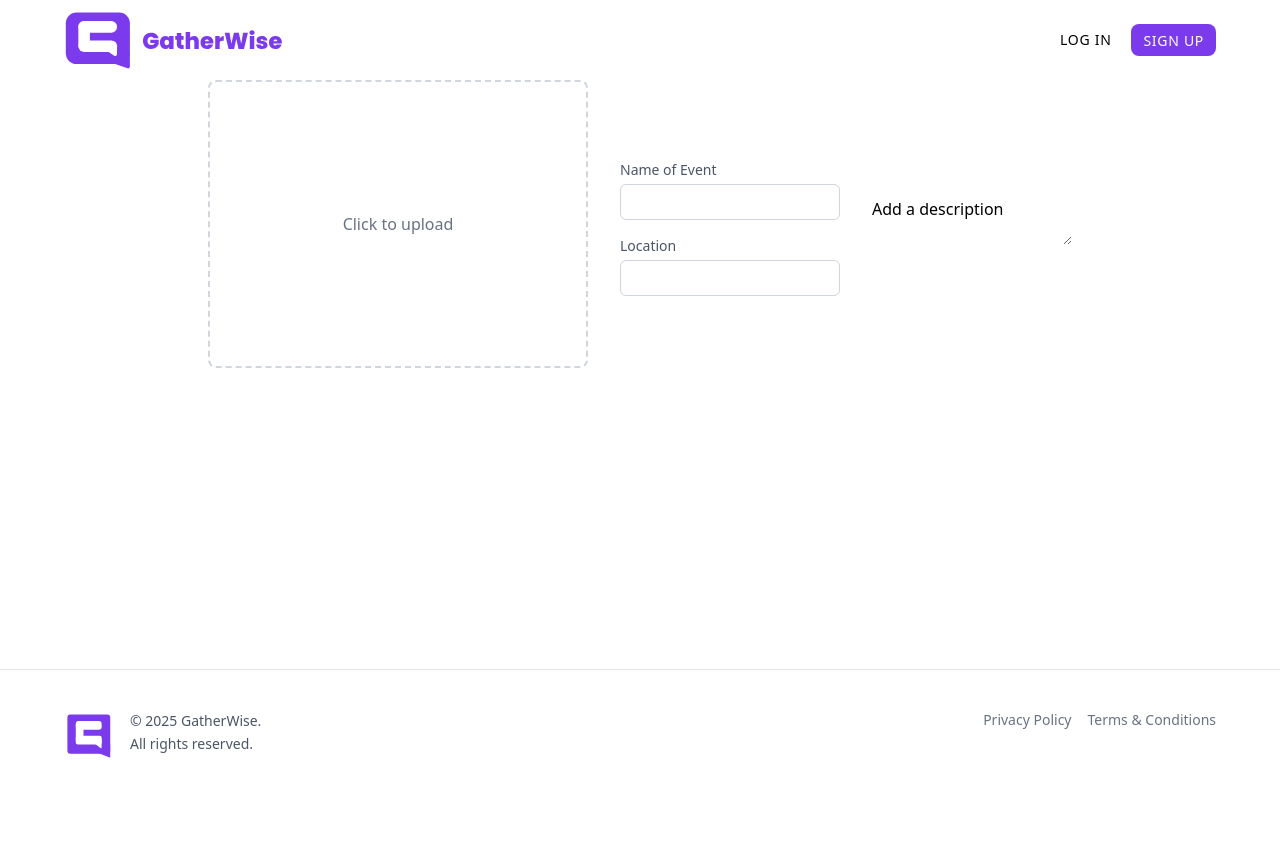
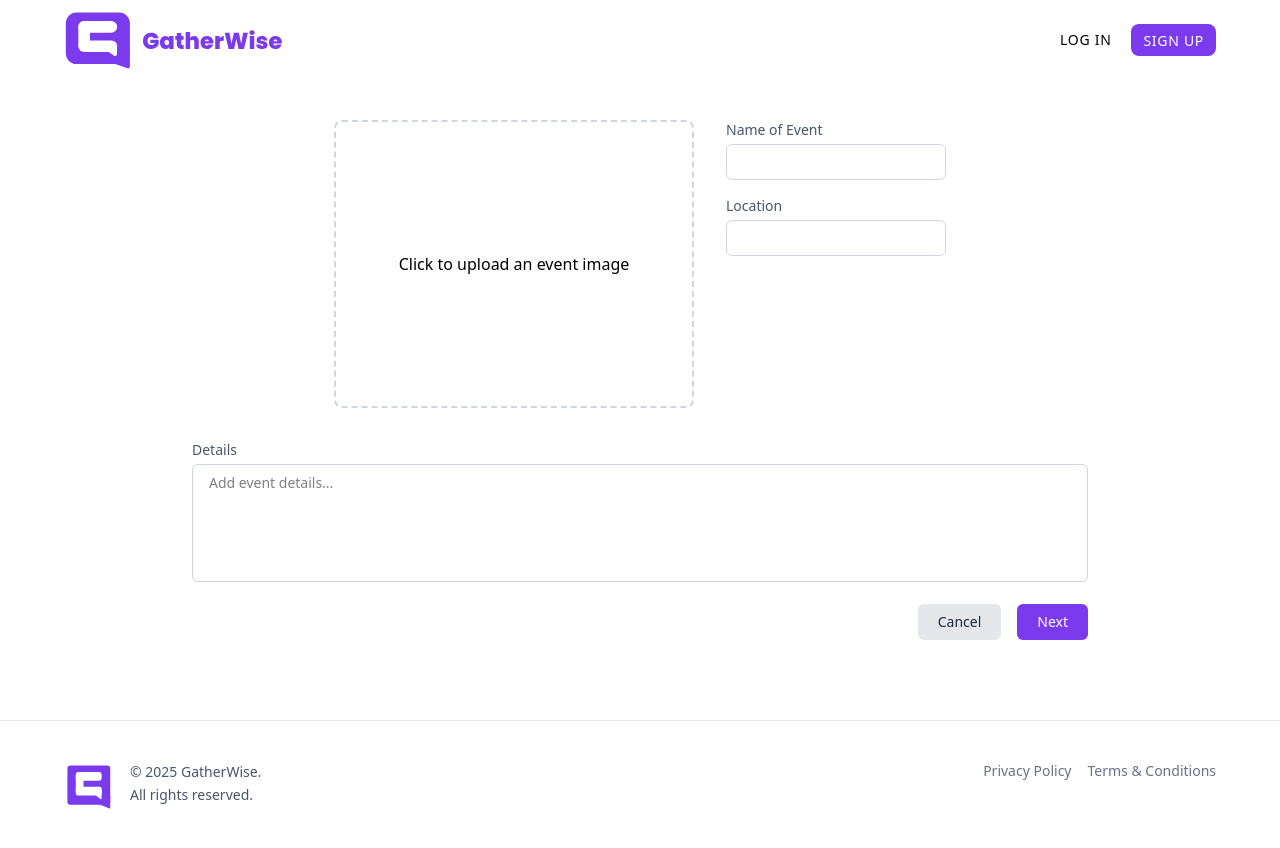
Before and after one commit to ChrisDowdDeveloper/GatherWise-Client, a Next.js app: page /event/create-event in a window 1280 px wide. Shown: the top 848 px of the page. Before the commit the page ends 800 px from the top, so only its background shows below. Built offline with nearby package versions, Linux system fonts and the light colour scheme.

Commit message:
create event page added, invite attendees page added

```diff
--- /dev/null
+++ b/app/event/[id]/invite-attendees/page.tsx
@@ -0,0 +1,52 @@
+"use client";
+import { useState } from "react";
+
+const InvitePage = () => {
+  const [recipient, setRecipient] = useState("");
+  const [invitedList, setInvitedList] = useState<string[]>([]);
+
+  const handleSendInvite = () => {
+    if (!recipient) return;
+    setInvitedList((prev) => [...prev, recipient]);
+    setRecipient("");
+  };
+
+  return (
+    <div className="min-h-screen bg-gray-50 flex flex-col items-center justify-center px-6 py-10">
+      <div className="w-full max-w-xl bg-white shadow-lg rounded-lg p-8 space-y-6">
+        <h1 className="text-2xl font-bold text-gray-800 text-center">
+          Invite Someone to Your Event
+        </h1>
+
+        <div className="flex flex-col sm:flex-row items-center gap-4">
+          <input
+            type="email"
+            placeholder="Enter email address"
+            className="w-full sm:flex-1 border border-gray-300 rounded-md px-4 py-2 text-sm"
+            value={recipient}
+            onChange={(e) => setRecipient(e.target.value)}
+          />
+          <button
+            onClick={handleSendInvite}
+            className="bg-[#7C3AED] hover:bg-[#6B21A8] text-white font-semibold px-4 py-2 rounded-md text-sm"
+          >
+            Send Invite
+          </button>
+        </div>
+
+        {invitedList.length > 0 && (
+          <div className="pt-4">
+            <h2 className="text-sm font-medium text-gray-700 mb-2">Invited:</h2>
+            <ul className="text-sm text-gray-600 list-disc list-inside space-y-1">
+              {invitedList.map((email, index) => (
+                <li key={index}>{email}</li>
+              ))}
+            </ul>
+          </div>
+        )}
+      </div>
+    </div>
+  );
+};
+
+export default InvitePage;
--- a/app/event/create-event/page.tsx
+++ b/app/event/create-event/page.tsx
@@ -1,13 +1,73 @@
-import React from 'react'
+"use client"
+import { useRouter } from "next/navigation";
+import React, { useRef, useState } from "react";
 
 const CreateEventPage = () => {
+    const router = useRouter();
+    const [eventName, setEventName] = useState("");
+    const [eventLocation, setEventLocation] = useState("");
+    const [eventDescription, setEventDescription] = useState("");
+    const [preview, setPreview] = useState<string | null>(null);
+    const fileInputRef = useRef<HTMLInputElement | null>(null);
+
+    const handleImageChange = (e: React.ChangeEvent<HTMLInputElement>) => {
+        const file = e.target.files?.[0];
+        if (!file) return;
+
+        const imageUrl = URL.createObjectURL(file);
+        setPreview(imageUrl);
+    };
+
+    const handleBoxClick = () => {
+        fileInputRef.current?.click();
+    };
+
+    const handleCreateEvent = async () => {
+        try {
+        /*FIXME - Create API call for create event
+          const newEvent = await createEvent({
+            name: eventName,
+            location: eventLocation,
+            description: eventDescription,
+          });
+        */
+        //  router.push(`/events/${newEvent.id}/invite-attendees`);
+        } catch (err) {
+          console.error("Error creating event:", err);
+        }
+      };
+
       return (
-    <div className="flex flex-col md:flex-row items-center justify-center w-full px-6 md:px-16 gap-8 pb-10">
-        <div className="w-100 md:w-[380px] h-72 border-2 border-dashed border-gray-300 flex flex-col items-center justify-center text-gray-500 rounded-lg cursor-pointer hover:bg-gray-100 text-center">
-            <span className="text-base font-medium">Click to upload</span>
+        <div className="w-full px-6 md:px-16 pt-10 pb-10 flex flex-col gap-8 items-center">
+          <div className="flex flex-col md:flex-row gap-8 w-full max-w-4xl items-start justify-center">
+            <div
+                onClick={handleBoxClick}
+                className="relative w-full md:w-[360px] h-72 border-2 border-dashed border-gray-300 rounded-lg cursor-pointer hover:bg-gray-100 overflow-hidden p-0 m-0"
+            >
+
+                {preview ? (
+                    <img
+                    src={preview}
+                    alt="Preview"
+                    className="absolute top-0 left-0 w-full h-full object-cover"
+                  />
+                ) : (
+                    <div className="flex items-center justify-center w-full h-full">
+                    <span className="text-base font-medium text-center px-4">
+                        Click to upload an event image
+                    </span>
                     </div>
+                )}
 
-        <div className="flex flex-col gap-4 pt-2 items-center md:items-start w-full md:w-auto">
+                <input
+                    type="file"
+                    accept="image/*"
+                    ref={fileInputRef}
+                    onChange={handleImageChange}
+                    className="hidden"
+                />
+            </div>
+            <div className="flex flex-col gap-4 w-full md:w-auto items-center md:items-start">
               <div className="w-[220px]">
                 <label htmlFor="eventName" className="block text-sm text-gray-600 mb-1">
                   Name of Event
@@ -16,6 +76,8 @@ const CreateEventPage = () => {
                   id="eventName"
                   type="text"
                   name="eventName"
+                  value={eventName}
+                  onChange={(e) => setEventName(e.target.value)}
                   className="h-9 border border-gray-300 rounded-md px-3 text-sm w-full"
                 />
               </div>
@@ -28,18 +90,46 @@ const CreateEventPage = () => {
                   id="location"
                   type="text"
                   name="location"
+                  value={eventLocation}
+                  onChange={(e) => setEventLocation(e.target.value)}
                   className="h-9 border border-gray-300 rounded-md px-3 text-sm w-full"
                 />
               </div>
             </div>
-        <div>
-            <textarea>Add a description</textarea>
+          </div>
+          <div className="w-full max-w-4xl">
+            <label htmlFor="details" className="block text-sm text-gray-600 mb-1">
+              Details
+            </label>
+            <textarea
+              id="details"
+              name="details"
+              rows={5}
+              value={eventDescription}
+              onChange={(e) => setEventDescription(e.target.value)}
+              className="w-full border border-gray-300 rounded-md px-4 py-2 text-sm resize-none"
+              placeholder="Add event details..."
+            />
+            <div className="flex justify-end gap-4 mt-4">
+              <button
+                type="button"
+                className="px-5 py-2 rounded-md text-sm bg-gray-200 text-gray-800 hover:bg-gray-300 transition"
+                onClick={() => router.replace("/")}
+              >
+                Cancel
+              </button>
+
+              <button
+                type="button"
+                className="px-5 py-2 rounded-md text-sm bg-[#7C3AED] text-white hover:bg-[#6B21A8] transition"
+                onClick={handleCreateEvent}
+              >
+                Next
+              </button>
             </div>
           </div>
-
-
-
-  )
-}
+        </div>
+    );
+};
 
 export default CreateEventPage;
```
Lines whose indentation alone changed are shown as unchanged.
